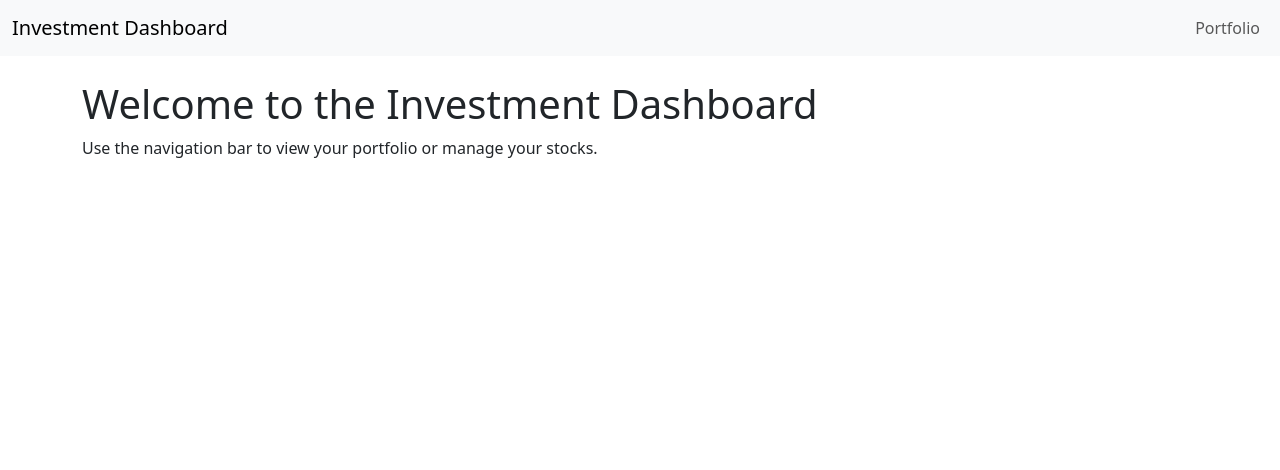
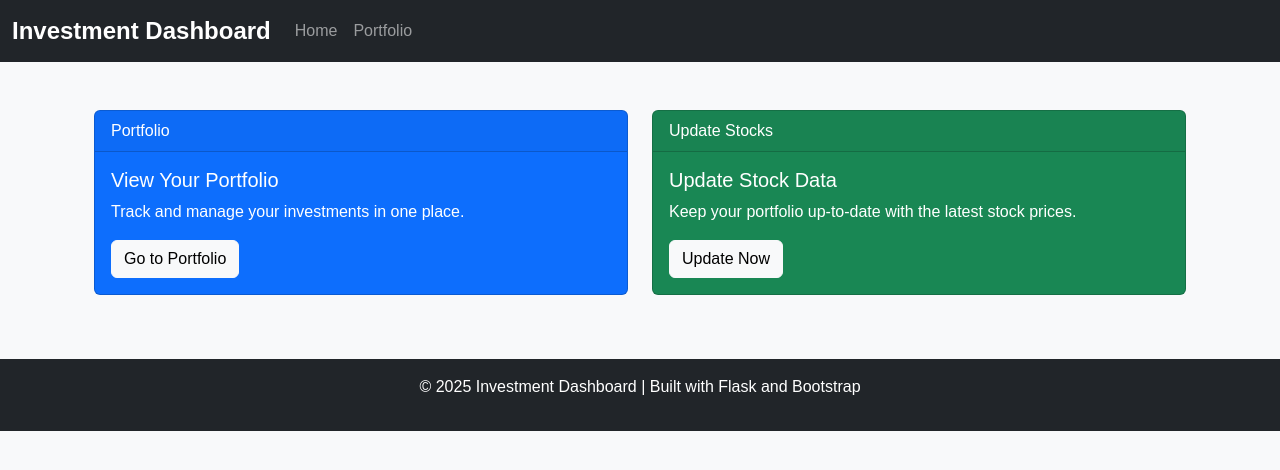
Before and after one commit to codeNomadd/Investment-Dashboard, a Flask app: template templates/index.html in a window 1280 px wide. Shown: the top 470 px of the page. Run offline with Flask 3, Linux system fonts and the light colour scheme; the template is opened without the code that fills it, so the values that code supplies are empty.

Commit message:
Frontend adjustment

```diff
--- a/app.py
+++ b/app.py
@@ -1,21 +1,37 @@
-from flask import Flask
+from flask import Flask, render_template
 from routes.api import app as api_app
+from mysql.connector import connect, Error
+import os
 
-# Initialize Flask app
 app = Flask(__name__)
-
-# Register routes
 app.register_blueprint(api_app)
 
-# Default route for '/'
+def get_db_connection():
+    return connect(
+        host=os.getenv("DB_HOST"),
+        user=os.getenv("DB_USER"),
+        password=os.getenv("DB_PASSWORD"),
+        database=os.getenv("DB_NAME")
+    )
+
 @app.route('/')
-def home():
-    return "Welcome to the Investment Dashboard API! Use the available endpoints."
+def index():
+    return render_template('index.html')
 
-# Optional: Handle favicon request
-@app.route('/favicon.ico')
-def favicon():
-    return '', 204  # Return an empty response with a 204 (No Content) status code
+@app.route('/portfolio')
+def portfolio():
+    try:
+        connection = get_db_connection()
+        cursor = connection.cursor(dictionary=True)
+        cursor.execute("SELECT * FROM portfolios")
+        portfolio_data = cursor.fetchall()
+        return render_template('portfolio.html', portfolio=portfolio_data)
+    except Error as e:
+        return f"Error fetching portfolio: {e}", 500
+    finally:
+        if connection:
+            cursor.close()
+            connection.close()
 
 if __name__ == "__main__":
     app.run(debug=True)
--- /dev/null
+++ b/static/css/style.css
@@ -0,0 +1,13 @@
+body {
+    background-color: #f8f9fa;
+    font-family: Arial, sans-serif;
+  }
+
+  h1 {
+    color: #343a40;
+  }
+
+  .navbar-brand {
+    font-weight: bold;
+    font-size: 1.5rem;
+  }
--- a/templates/index.html
+++ b/templates/index.html
@@ -1,6 +1,28 @@
 {% extends "layout.html" %}
 
 {% block content %}
-<h1>Welcome to the Investment Dashboard</h1>
-<p>Use the navigation bar to view your portfolio or manage your stocks.</p>
+<div class="container mt-5">
+  <div class="row">
+    <div class="col-md-6">
+      <div class="card text-white bg-primary mb-3">
+        <div class="card-header">Portfolio</div>
+        <div class="card-body">
+          <h5 class="card-title">View Your Portfolio</h5>
+          <p class="card-text">Track and manage your investments in one place.</p>
+          <a href="/portfolio" class="btn btn-light">Go to Portfolio</a>
+        </div>
+      </div>
+    </div>
+    <div class="col-md-6">
+      <div class="card text-white bg-success mb-3">
+        <div class="card-header">Update Stocks</div>
+        <div class="card-body">
+          <h5 class="card-title">Update Stock Data</h5>
+          <p class="card-text">Keep your portfolio up-to-date with the latest stock prices.</p>
+          <a href="#" class="btn btn-light">Update Now</a>
+        </div>
+      </div>
+    </div>
+  </div>
+</div>
 {% endblock %}
--- a/templates/layout.html
+++ b/templates/layout.html
@@ -4,24 +4,49 @@
   <meta charset="UTF-8">
   <meta name="viewport" content="width=device-width, initial-scale=1.0">
   <title>Investment Dashboard</title>
+
+  <!-- Bootstrap CSS -->
   <link href="https://cdn.jsdelivr.net/npm/bootstrap@5.3.0-alpha1/dist/css/bootstrap.min.css" rel="stylesheet">
+
+  <!-- Custom CSS -->
   <link rel="stylesheet" href="{{ url_for('static', filename='css/style.css') }}">
 </head>
 <body>
-  <nav class="navbar navbar-expand-lg navbar-light bg-light">
+  <!-- Navbar -->
+  <nav class="navbar navbar-expand-lg navbar-dark bg-dark">
     <div class="container-fluid">
       <a class="navbar-brand" href="/">Investment Dashboard</a>
-      <ul class="navbar-nav">
-        <li class="nav-item"><a class="nav-link" href="/portfolio">Portfolio</a></li>
-      </ul>
+      <button class="navbar-toggler" type="button" data-bs-toggle="collapse" data-bs-target="#navbarNav" aria-controls="navbarNav" aria-expanded="false" aria-label="Toggle navigation">
+        <span class="navbar-toggler-icon"></span>
+      </button>
+      <div class="collapse navbar-collapse" id="navbarNav">
+        <ul class="navbar-nav">
+          <li class="nav-item">
+            <a class="nav-link" href="/">Home</a>
+          </li>
+          <li class="nav-item">
+            <a class="nav-link" href="/portfolio">Portfolio</a>
+          </li>
+        </ul>
+      </div>
     </div>
   </nav>
 
+  <!-- Main Content -->
   <div class="container mt-4">
-    {% block content %}{% endblock %}
+    {% block content %}
+    {% endblock %}
   </div>
 
+  <!-- Footer -->
+  <footer class="bg-dark text-white text-center py-3 mt-5">
+    <p>© 2025 Investment Dashboard | Built with Flask and Bootstrap</p>
+  </footer>
+
+  <!-- Bootstrap JS -->
   <script src="https://cdn.jsdelivr.net/npm/bootstrap@5.3.0-alpha1/dist/js/bootstrap.bundle.min.js"></script>
+
+  <!-- Custom JS -->
   <script src="{{ url_for('static', filename='js/script.js') }}"></script>
 </body>
 </html>
```
Also changed, not shown: templates/portfolio.html (+9 -5 lines).
